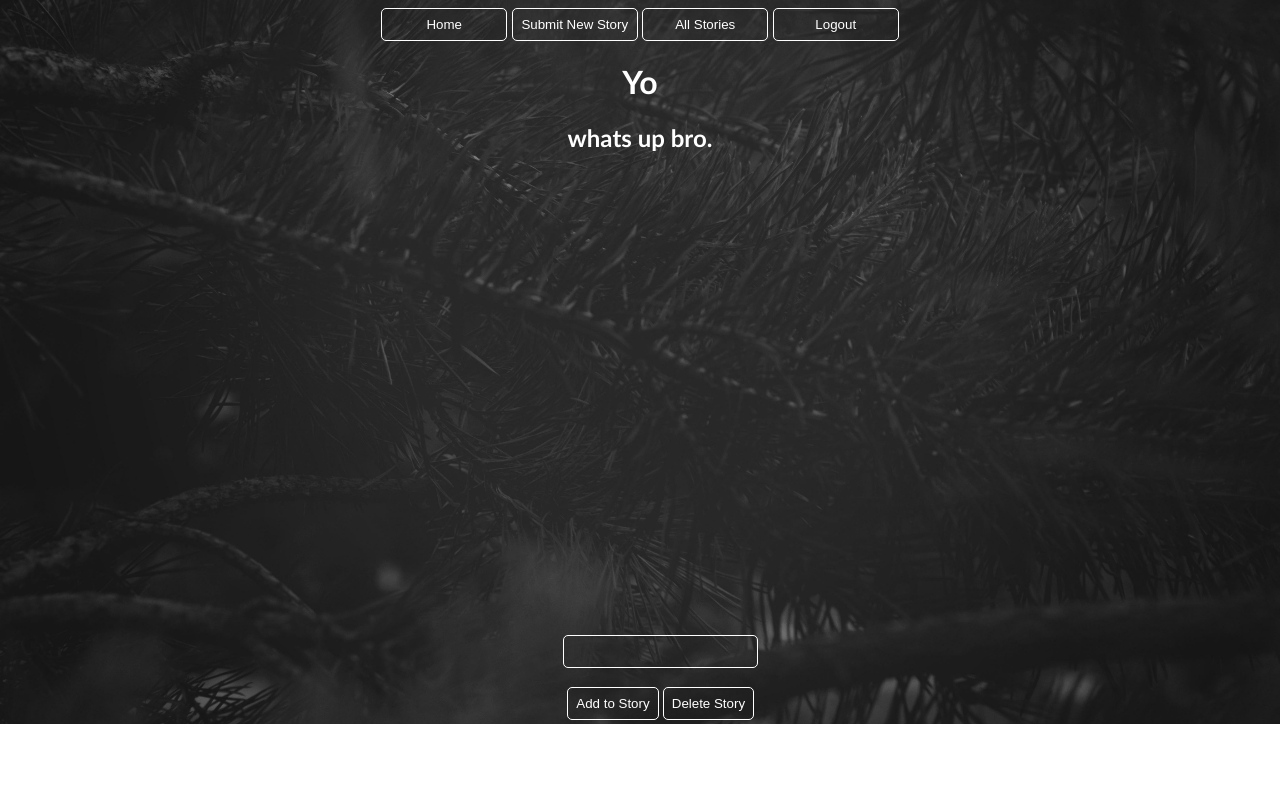
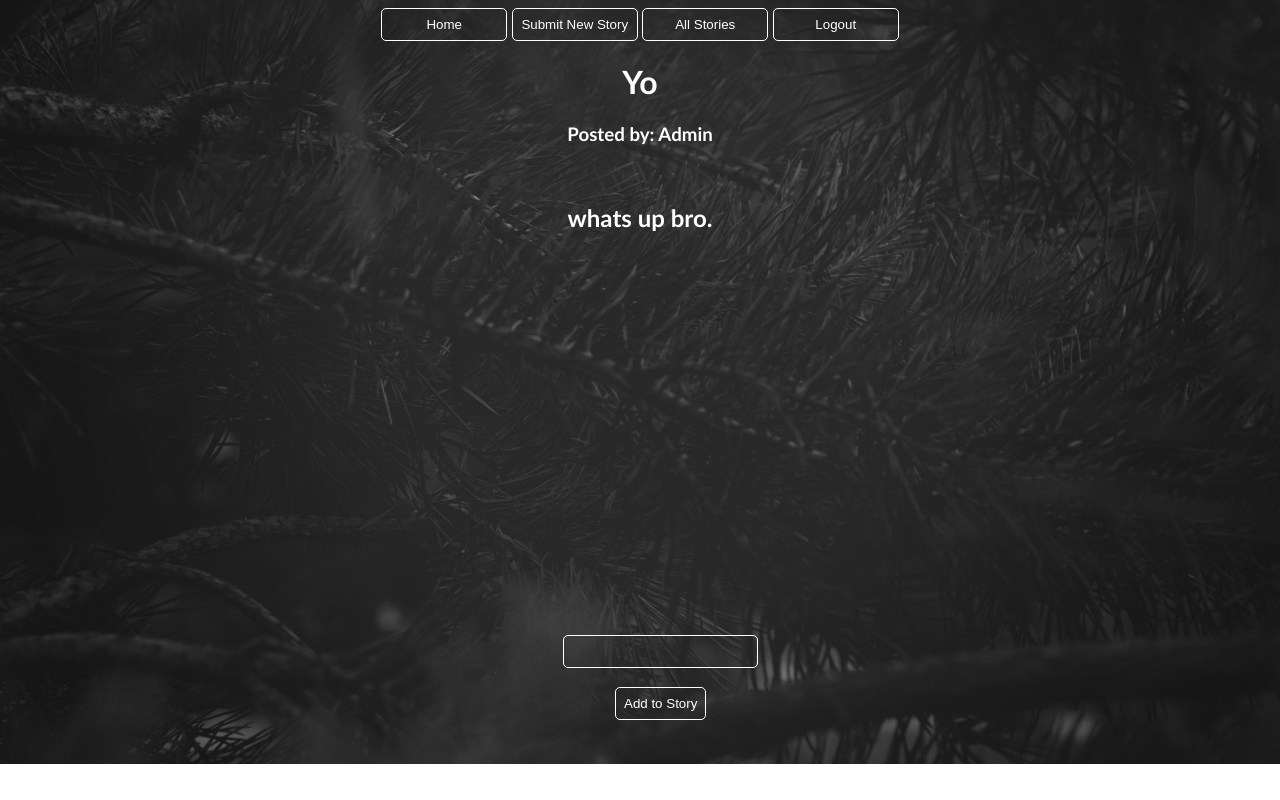
Before and after one commit to chrisliang98/1.62X10ToThe11, a Flask app: a page that uses templates/story.html in a window 1280 px wide. Run offline with Flask 2, Linux system fonts and the light colour scheme; a user stored in the database is signed in; data comes from the database, SQL or seed files in the repository; both versions use the stored data as it was after the commit.

Commit message:
added a getPoster method to module, story pages now display the original poster

```diff
--- a/app.py
+++ b/app.py
@@ -80,7 +80,7 @@ def story(title=""):
             delete = '<input type="submit" name="button" value="Delete Story">'
             delete = Markup(delete)
         if request.method == "GET":
-            return render_template("story.html", title=title, line=module.getPost(title), delete=delete)
+            return render_template("story.html", title=title, poster=module.getPoster(title),line=module.getPost(title), delete=delete)
         else:
             newLine = request.form['newLine']
             if len(newLine)>0:
@@ -90,8 +90,10 @@ def story(title=""):
                             newLine=newLine+"."
             button = request.form['button']
             if button == "Add to Story":
-                module.addToPost(session['n'],title," " + newLine)
-                return render_template("story.html", title=title, line=module.getPost(title), delete=delete)
+                if(module.addToPost(session['n'],title," " + newLine)):
+                    return render_template("story.html", title=title, poster=module.getPoster(title),line=module.getPost(title), delete=delete)
+                else:
+                    return render_template("story.html",title=title,poster=module.getPoster(title), line=module.getPost(title),delete=delete,error="You cannot write two sentences in a row!")
             else:
                 module.removePost(title)
                 return redirect(url_for('stories'))
--- a/module.py
+++ b/module.py
@@ -58,6 +58,16 @@ def getPost(title):
     #returns the content of post with title = title
     #may only be useful for debugging
 
+def getPoster(title):
+    title = sanitize(title)
+    conn = sqlite3.connect("myDataBase.db")
+    c = conn.cursor()
+    ans = c.execute('select * from posts where title="%s";' % title)
+    for r in ans:
+        return r[0]
+    #returns the original poster of a story
+
+
 def getAllPosts():
     conn = sqlite3.connect("myDataBase.db")
     c = conn.cursor()
--- a/templates/story.html
+++ b/templates/story.html
@@ -17,14 +17,15 @@
         <center>
             <div class='story'>
                 <h1> {{title}} </h1>
+                <h3> Posted by: {{poster}} </h3><br>
                 <h2> {{line}} </h2>
                 <form method="POST" class="bottom">
                     <input type="text" name="newLine" maxlength="100">
                     <br><br>
                     <input type="submit" name="button" value="Add to Story">
-                    {{delete}}
                 </form>
             </div>
+            <p><font color="red">{{error}}</font>
         </center>
     </body>
     {% else %}
```
Also changed, not shown: myDataBase.db.
